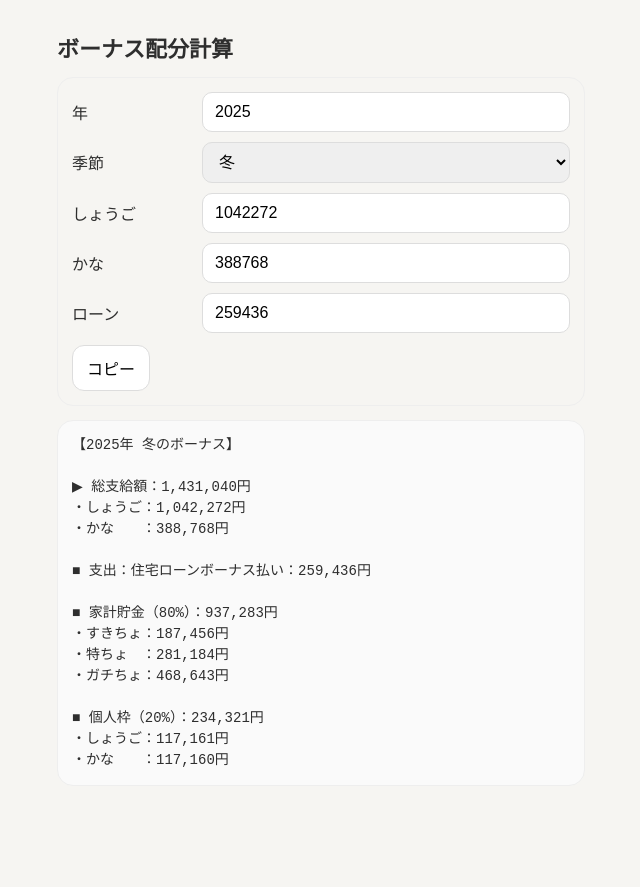
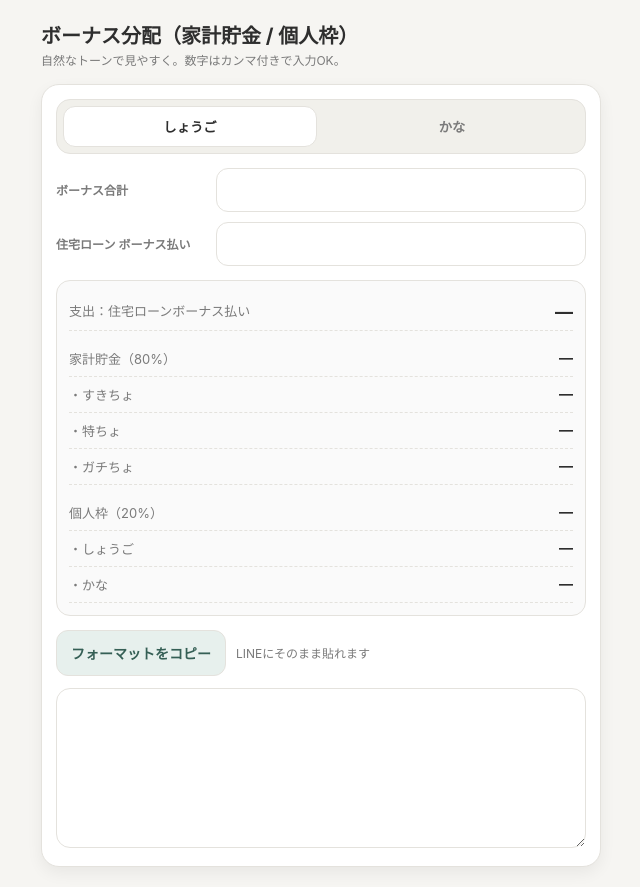
Before and after one commit to kobasho-unihota/bonus-splitter, a Next.js app: page / in a window 1280 px wide. Shown: the whole page, without its empty margins (319-959 px from the left). Before the commit the page ends 816 px from the top, so only its background shows below. Built offline with nearby package versions, Linux system fonts and the light colour scheme.

Commit message:
Update page.tsx

```diff
--- a/app/page.tsx
+++ b/app/page.tsx
@@ -1,130 +1,289 @@
 "use client";
+
 import { useMemo, useState } from "react";
-import { formatLine } from "../lib/format";
+// ↓ 既存関数に合わせて import 名は調整してOK
+import { calcBonusSplit } from "@/lib/calc";
+import { yen } from "@/lib/format";
 
-export default function Home() {
-  const [year, setYear] = useState(2025);
-  const [season, setSeason] = useState("冬");
-  const [shogo, setShogo] = useState(1042272);
-  const [kana, setKana] = useState(388768);
-  const [loan, setLoan] = useState(259436);
+type Person = "shogo" | "kana";
 
-  const [copied, setCopied] = useState(false);
+export default function Page() {
+  const [total, setTotal] = useState<string>("");
+  const [loan, setLoan] = useState<string>("");
+  const [person, setPerson] = useState<Person>("shogo");
 
-  // 入力が変わるたびに自動で結果生成（「計算」押し忘れ防止）
+  const nTotal = toNumber(total);
+  const nLoan = toNumber(loan);
+
   const result = useMemo(() => {
-    return formatLine(year, season, shogo, kana, loan);
-  }, [year, season, shogo, kana, loan]);
+    if (nTotal == null || nLoan == null) return null;
+    if (nTotal < 0 || nLoan < 0) return null;
+    if (nLoan > nTotal) return null;
 
-  const onCopy = async () => {
-    await navigator.clipboard.writeText(result);
-    setCopied(true);
-    setTimeout(() => setCopied(false), 1200);
-  };
+    // ここがあなたの既存計算関数に合わせるポイント
+    return calcBonusSplit({
+      totalBonus: nTotal,
+      loanBonusPay: nLoan,
+    });
+  }, [nTotal, nLoan]);
 
-  const rowStyle: React.CSSProperties = {
-    display: "grid",
-    gridTemplateColumns: "120px 1fr",
-    gap: 10,
-    alignItems: "center",
-    marginBottom: 10,
-  };
-
-  const inputStyle: React.CSSProperties = {
-    width: "100%",
-    padding: "10px 12px",
-    fontSize: 16,
-    border: "1px solid #ddd",
-    borderRadius: 10,
-  };
+  const lineText = useMemo(() => {
+    if (!result) return "";
+    // ここは既存のフォーマット関数があるならそれを使ってOK
+    // result の形に合わせて整えてください
+    return result.text ?? "";
+  }, [result]);
 
   return (
-    <main style={{ padding: 16, maxWidth: 560, margin: "0 auto" }}>
-      <h1 style={{ fontSize: 22, marginBottom: 14 }}>ボーナス配分計算</h1>
+    <main style={{ padding: 20 }}>
+      <div style={{ maxWidth: 560, margin: "0 auto" }}>
+        <header style={{ marginBottom: 14 }}>
+          <h1 style={{ fontSize: 20, fontWeight: 700, margin: "0 0 4px" }}>
+            ボーナス分配（家計貯金 / 個人枠）
+          </h1>
+          <p style={{ fontSize: 12, color: "var(--muted)", margin: 0, lineHeight: 1.4 }}>
+            自然なトーンで見やすく。数字はカンマ付きで入力OK。
+          </p>
+        </header>
 
-      <section style={{ border: "1px solid #eee", borderRadius: 16, padding: 14 }}>
-        <div style={rowStyle}>
-          <div>年</div>
-          <input
-            type="number"
-            inputMode="numeric"
-            value={year}
-            onChange={(e) => setYear(Number(e.target.value))}
-            style={inputStyle}
-          />
-        </div>
-
-        <div style={rowStyle}>
-          <div>季節</div>
-          <select value={season} onChange={(e) => setSeason(e.target.value)} style={inputStyle}>
-            <option value="夏">夏</option>
-            <option value="冬">冬</option>
-          </select>
-        </div>
-
-        <div style={rowStyle}>
-          <div>しょうご</div>
-          <input
-            type="number"
-            inputMode="numeric"
-            value={shogo}
-            onChange={(e) => setShogo(Number(e.target.value))}
-            style={inputStyle}
-          />
-        </div>
-
-        <div style={rowStyle}>
-          <div>かな</div>
-          <input
-            type="number"
-            inputMode="numeric"
-            value={kana}
-            onChange={(e) => setKana(Number(e.target.value))}
-            style={inputStyle}
-          />
-        </div>
-
-        <div style={rowStyle}>
-          <div>ローン</div>
-          <input
-            type="number"
-            inputMode="numeric"
-            value={loan}
-            onChange={(e) => setLoan(Number(e.target.value))}
-            style={inputStyle}
-          />
-        </div>
-
-        <div style={{ display: "flex", gap: 10, marginTop: 12 }}>
-          <button
-            onClick={onCopy}
+        <section
+          style={{
+            background: "var(--card)",
+            border: "1px solid var(--line)",
+            borderRadius: "var(--radius)",
+            boxShadow: "var(--shadow)",
+            padding: 14,
+          }}
+        >
+          {/* セグメント（見た目だけ。必要なら後で who パラメータにも対応できる） */}
+          <div
             style={{
-              padding: "10px 14px",
-              borderRadius: 12,
-              border: "1px solid #ddd",
-              background: copied ? "#e8fff0" : "white",
-              fontSize: 16,
+              display: "flex",
+              gap: 8,
+              padding: 6,
+              borderRadius: "var(--radius-s)",
+              background: "var(--soft)",
+              border: "1px solid var(--line)",
+              marginBottom: 14,
             }}
           >
-            {copied ? "コピーしました" : "コピー"}
-          </button>
-        </div>
-      </section>
+            <SegButton active={person === "shogo"} onClick={() => setPerson("shogo")}>
+              しょうご
+            </SegButton>
+            <SegButton active={person === "kana"} onClick={() => setPerson("kana")}>
+              かな
+            </SegButton>
+          </div>
 
-      <pre
-        style={{
-          marginTop: 14,
-          whiteSpace: "pre-wrap",
-          border: "1px solid #eee",
-          borderRadius: 16,
-          padding: 14,
-          background: "#fafafa",
-          fontSize: 14,
-          lineHeight: 1.5,
-        }}
-      >
-        {result}
-      </pre>
+          <div style={{ display: "flex", flexDirection: "column", gap: 10 }}>
+            <Field
+              label="ボーナス合計"
+              value={total}
+              onChange={setTotal}
+              placeholder=""
+            />
+            <Field
+              label="住宅ローン ボーナス払い"
+              value={loan}
+              onChange={setLoan}
+              placeholder=""
+            />
+          </div>
+
+          {/* バリデーション */}
+          {nTotal != null && nLoan != null && nLoan > nTotal && (
+            <div
+              style={{
+                marginTop: 12,
+                padding: "10px 12px",
+                borderRadius: 12,
+                border: "1px solid rgba(220,38,38,.25)",
+                background: "rgba(220,38,38,.08)",
+                color: "#8a1f1f",
+                fontSize: 13,
+              }}
+            >
+              ローンのボーナス払いが、ボーナス合計を超えています。
+            </div>
+          )}
+
+          {/* 結果 */}
+          <div
+            style={{
+              marginTop: 14,
+              padding: 12,
+              borderRadius: "var(--radius-s)",
+              border: "1px solid var(--line)",
+              background: "#fafafa",
+            }}
+          >
+            <KV label="支出：住宅ローンボーナス払い" value={result ? yen(result.loan) : "—"} big />
+
+            <div style={{ height: 10 }} />
+
+            <KV label="家計貯金（80%）" value={result ? yen(result.householdTotal) : "—"} />
+            <KV label="・すきちょ" value={result ? yen(result.suki) : "—"} />
+            <KV label="・特ちょ" value={result ? yen(result.toku) : "—"} />
+            <KV label="・ガチちょ" value={result ? yen(result.gachi) : "—"} />
+
+            <div style={{ height: 10 }} />
+
+            <KV label="個人枠（20%）" value={result ? yen(result.personalTotal) : "—"} />
+            <KV label="・しょうご" value={result ? yen(result.shogoPocket) : "—"} />
+            <KV label="・かな" value={result ? yen(result.kanaPocket) : "—"} />
+          </div>
+
+          {/* コピー */}
+          <div style={{ display: "flex", gap: 10, alignItems: "center", marginTop: 14 }}>
+            <button
+              onClick={async () => lineText && navigator.clipboard.writeText(lineText)}
+              style={{
+                padding: "12px 14px",
+                fontSize: 14,
+                borderRadius: 12,
+                border: "1px solid var(--line)",
+                background: "var(--accent-soft)",
+                color: "#355f55",
+                fontWeight: 600,
+                cursor: "pointer",
+              }}
+            >
+              フォーマットをコピー
+            </button>
+            <span style={{ fontSize: 12, color: "var(--muted)" }}>
+              LINEにそのまま貼れます
+            </span>
+          </div>
+
+          <textarea
+            readOnly
+            value={lineText}
+            style={{
+              width: "100%",
+              marginTop: 12,
+              minHeight: 160,
+              padding: 12,
+              borderRadius: 14,
+              border: "1px solid var(--line)",
+              background: "#fff",
+              fontSize: 13,
+              lineHeight: 1.5,
+              resize: "vertical",
+            }}
+          />
+        </section>
+      </div>
     </main>
   );
 }
+
+function SegButton({
+  active,
+  onClick,
+  children,
+}: {
+  active: boolean;
+  onClick: () => void;
+  children: React.ReactNode;
+}) {
+  return (
+    <button
+      onClick={onClick}
+      style={{
+        flex: 1,
+        padding: "10px 0",
+        borderRadius: 12,
+        border: active ? "1px solid var(--line)" : "1px solid transparent",
+        background: active ? "#fff" : "transparent",
+        color: active ? "var(--text)" : "var(--muted)",
+        fontWeight: 600,
+        cursor: "pointer",
+      }}
+    >
+      {children}
+    </button>
+  );
+}
+
+function Field({
+  label,
+  value,
+  onChange,
+  placeholder,
+}: {
+  label: string;
+  value: string;
+  onChange: (v: string) => void;
+  placeholder?: string;
+}) {
+  return (
+    <div
+      style={{
+        display: "grid",
+        gridTemplateColumns: "150px 1fr",
+        gap: 10,
+        alignItems: "center",
+      }}
+    >
+      <label style={{ fontSize: 12, fontWeight: 600, color: "var(--muted)", whiteSpace: "nowrap" }}>
+        {label}
+      </label>
+      <input
+        value={value}
+        onChange={(e) => onChange(e.target.value)}
+        onBlur={() => {
+          const n = toNumber(value);
+          if (n != null) onChange(n.toLocaleString("ja-JP"));
+        }}
+        inputMode="numeric"
+        placeholder={placeholder ?? ""}
+        style={{
+          width: "100%",
+          padding: 12,
+          fontSize: 16,
+          borderRadius: 12,
+          border: "1px solid var(--line)",
+          background: "#fff",
+          minWidth: 0,
+        }}
+      />
+    </div>
+  );
+}
+
+function KV({ label, value, big }: { label: string; value: string; big?: boolean }) {
+  return (
+    <div
+      style={{
+        display: "flex",
+        justifyContent: "space-between",
+        gap: 10,
+        padding: "8px 0",
+        borderBottom: "1px dashed var(--line)",
+      }}
+    >
+      <div style={{ fontSize: 13, color: "var(--muted)", whiteSpace: "nowrap" }}>{label}</div>
+      <div
+        style={{
+          fontWeight: 700,
+          textAlign: "right",
+          fontVariantNumeric: "tabular-nums",
+          fontSize: big ? 18 : 14,
+        }}
+      >
+        {value}
+      </div>
+    </div>
+  );
+}
+
+// カンマ/全角対応
+function toNumber(s: string): number | null {
+  if (!s) return null;
+  let t = s.trim();
+  t = t.replace(/[０-９]/g, (c) => String.fromCharCode(c.charCodeAt(0) - 0xFEE0));
+  t = t.replace(/[，,￥¥円\s]/g, "");
+  if (!t) return null;
+  const n = Number(t);
+  return Number.isFinite(n) ? n : null;
+}
```
